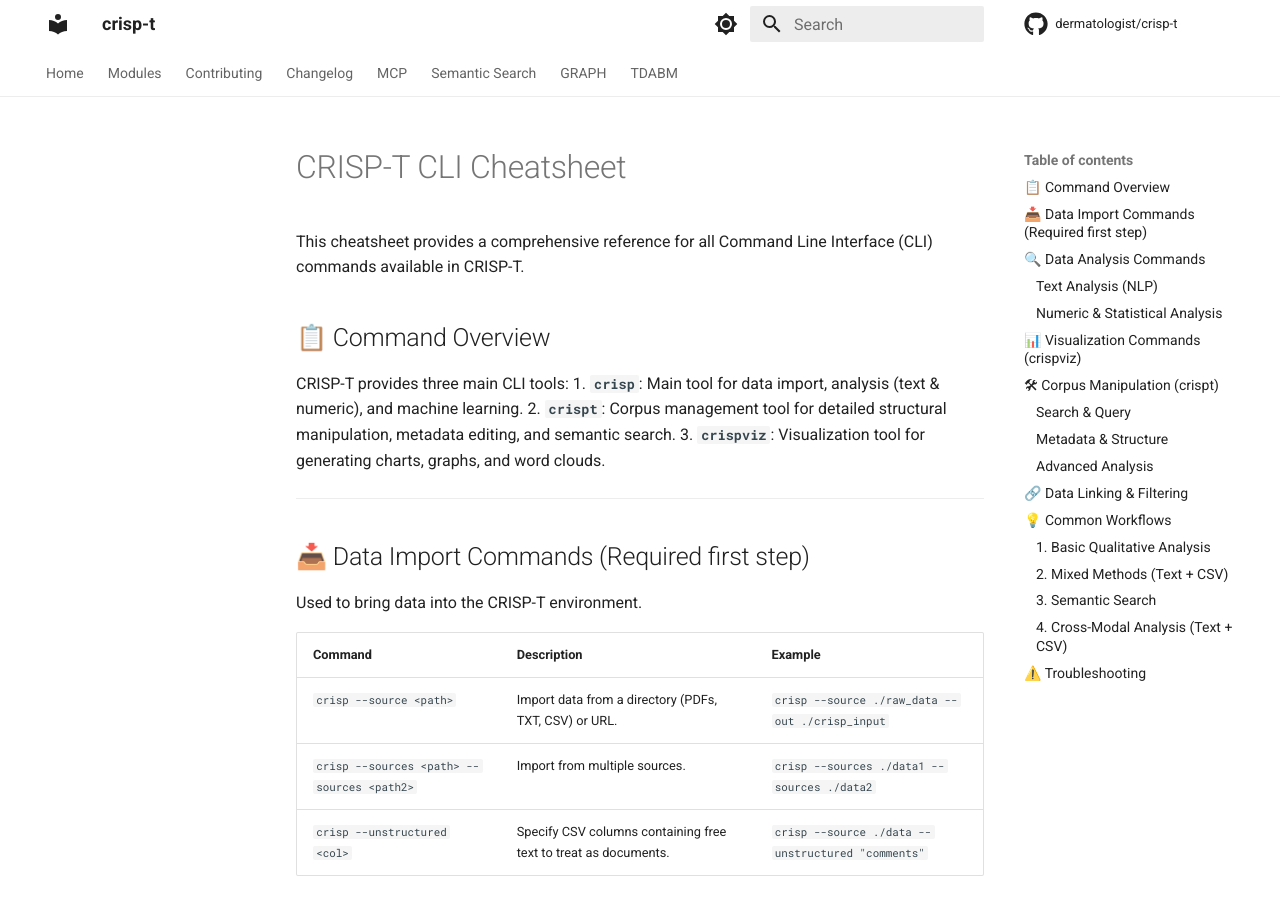
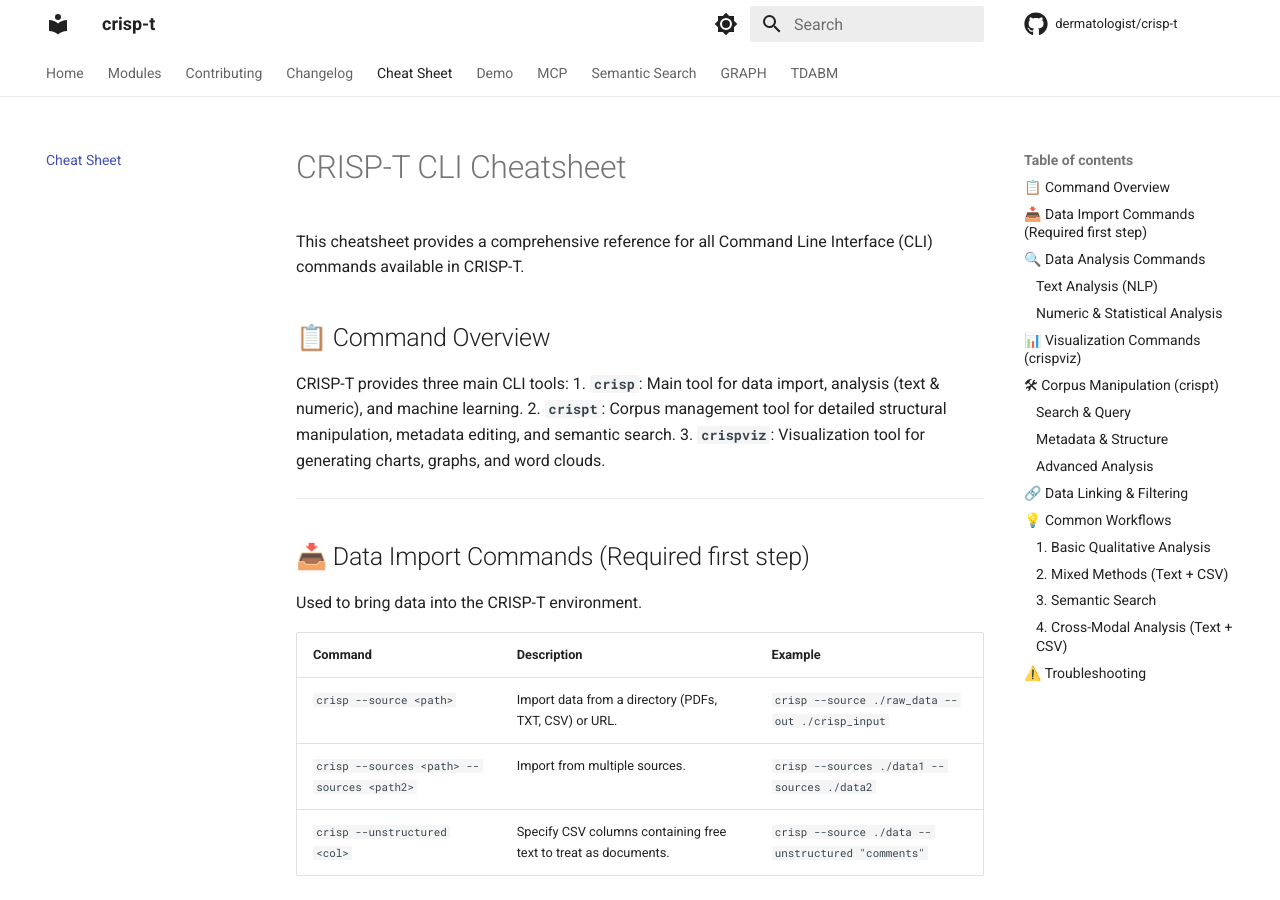
Before and after one commit to dermatologist/crisp-t, an MkDocs documentation site: the page built from docs/cheatsheet.md, in a window 1280 px wide and 900 px high. Built offline with MkDocs 1.6.1 and Material for MkDocs 9.7.7, drawn with Linux system fonts in a browser that asks for light colours; comment, search, counter and statistics services are not loaded.

Commit message:
fix: Update navigation in mkdocs.yml to include Cheat Sheet and Demo sections

```diff
--- a/mkdocs.yml
+++ b/mkdocs.yml
@@ -12,6 +12,8 @@ nav:
   - Modules: modules.md
   - Contributing: contributing.md
   - Changelog: changelog.md
+  - Cheat Sheet: cheatsheet.md
+  - Demo: notes/DEMO.md
   - MCP: MCP_SERVER.md
   - Semantic Search: SEMANTIC_SEARCH.md
   - GRAPH: GRAPH.md
```
